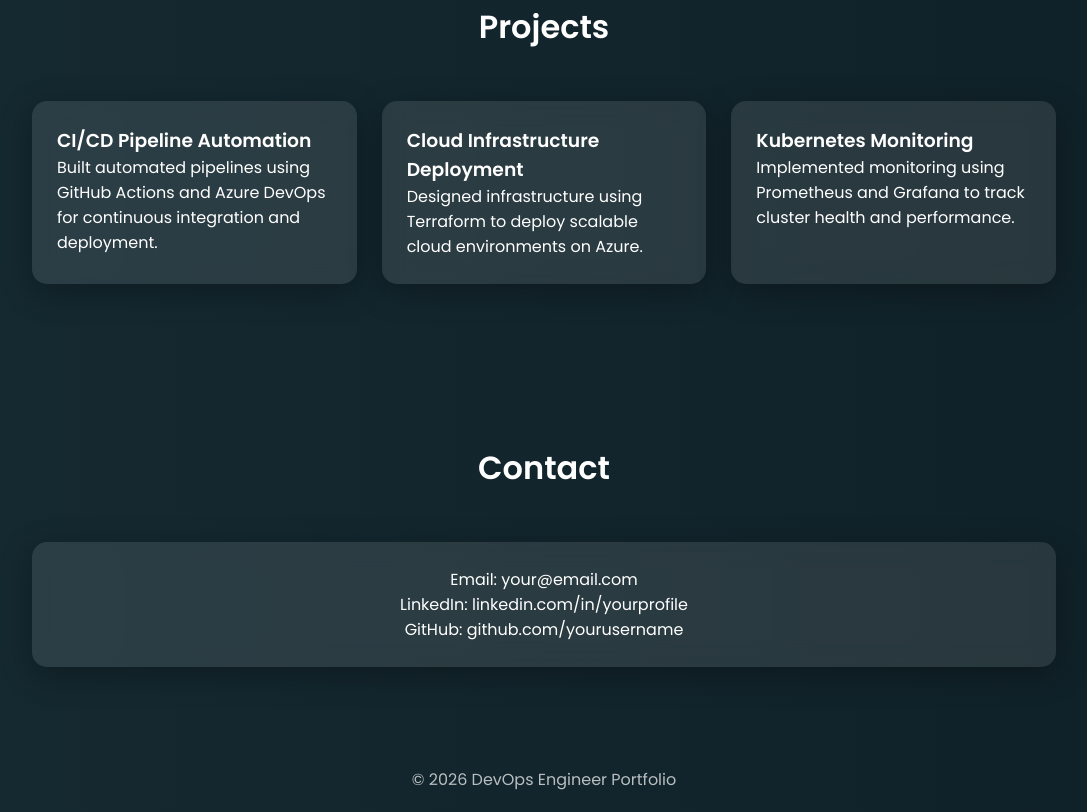
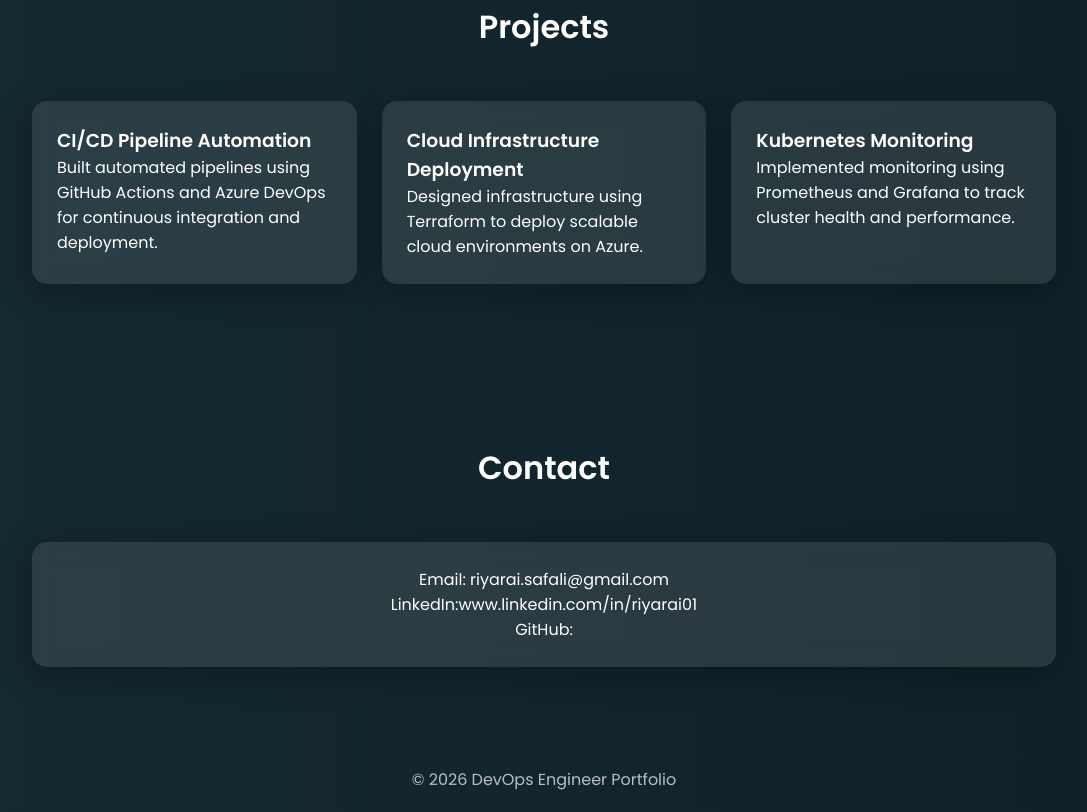
Before and after one commit to RiyaRai01/github-action-zero-to-hero, a plain HTML site: page index.html in a window 1280 px wide. Shown: the part 1783-2595 px from the top of the page, without its empty margins (96-1183 px from the left). Drawn offline with Linux system fonts and the light colour scheme.

Commit message:
Update index.html

```diff
--- a/index.html
+++ b/index.html
@@ -272,9 +272,9 @@ cluster health and performance.
 
 <div class="glass contact">
 
-<p>Email: your@email.com</p>
-<p>LinkedIn: linkedin.com/in/yourprofile</p>
-<p>GitHub: github.com/yourusername</p>
+<p>Email: riyarai.safali@gmail.com</p>
+<p>LinkedIn:www.linkedin.com/in/riyarai01</p>
+<p>GitHub: </p>
 
 </div>
 
```
